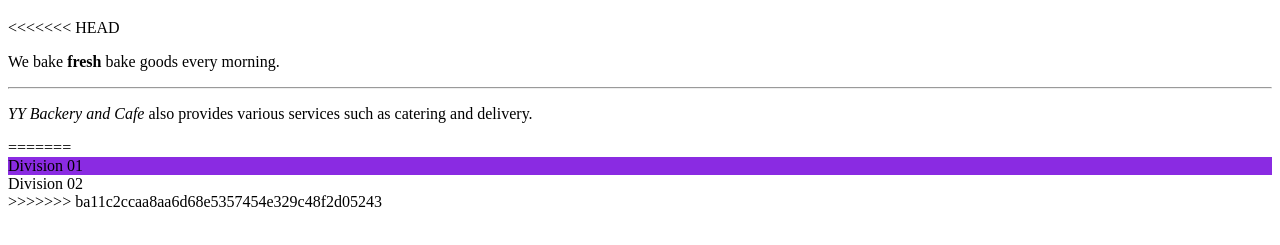
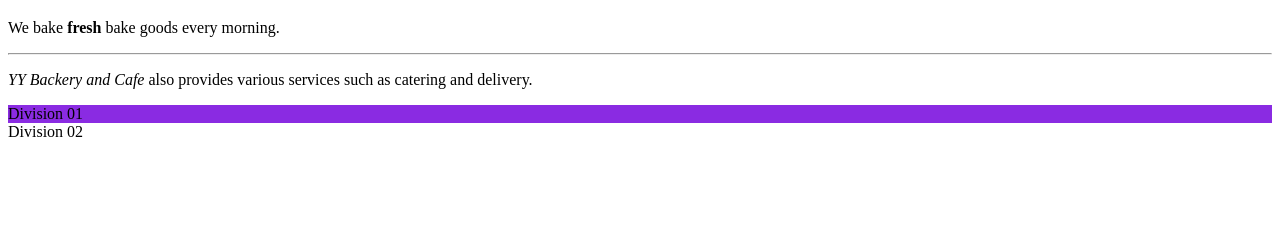
Before and after one commit to suhankim/yybakery, a plain HTML site: page index.html in a window 1280 px wide. Shown: the part 61-306 px from the top of the page. Drawn offline with Linux system fonts and the light colour scheme.

Commit message:
20200109 played around with <br> and <hr>

```diff
--- a/index.html
+++ b/index.html
@@ -9,13 +9,10 @@
 </head>
 <body>
   <h1>YY Backery and Cafe</h1>
-<<<<<<< HEAD
   <P>We bake <b>fresh</b> bake goods every morning.</P>
   <hr />
   <P><i>YY Backery and Cafe</i> also provides various services such as catering and delivery.</P>
-=======
   <div id="global">Division 01</div>
   <div>Division 02</div>
->>>>>>> ba11c2ccaa8aa6d68e5357454e329c48f2d05243
 </body>
 </html>
```
